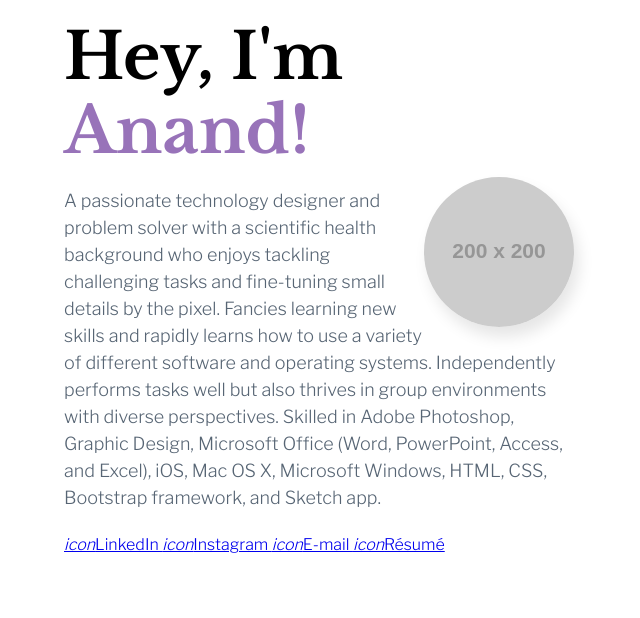
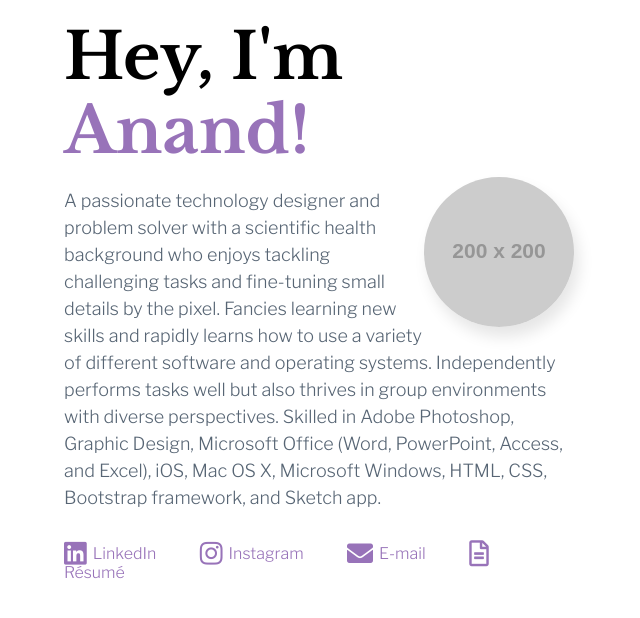
Before and after one commit to anand-k-prasad/anand-k-prasad.github.io, a plain HTML site: page index.html in a window 1280 px wide. Shown: the whole page, without its empty margins (321-961 px from the left). Drawn offline with nearby package versions, Linux system fonts and the light colour scheme; placeholder pictures from the web are drawn by us.

Commit message:
I added icons

```diff
--- a/css/main.css
+++ b/css/main.css
@@ -45,3 +45,16 @@ h1 {
   box-shadow: 5px 10px 15px rgba(0,0,0,.1);
   float: right;
 }
+
+.profile-icon {
+  margin-right: 6px;
+  font-size: 26px;
+  position: relative;
+  top: 4px;
+}
+
+.profile-link {
+  margin-right: 40px;
+  text-decoration: none;
+  color: #9873B9;
+}
--- a/index.html
+++ b/index.html
@@ -14,6 +14,7 @@
   <link rel="stylesheet" href="https://cdnjs.cloudflare.com/ajax/libs/normalize/8.0.1/normalize.min.css">
   <link href="https://fonts.googleapis.com/css?family=Libre+Baskerville:400,700|Libre+Franklin:300" rel="stylesheet">
   <link rel="stylesheet" href="css/main.css">
+  <link rel="stylesheet" href="https://use.fontawesome.com/releases/v5.6.3/css/all.css" integrity="sha384-UHRtZLI+pbxtHCWp1t77Bi1L4ZtiqrqD80Kn4Z8NTSRyMA2Fd33n5dQ8lWUE00s/" crossorigin="anonymous">
 </head>
 
 <body>
@@ -21,17 +22,17 @@
 <h1>Hey, I'm<br/><span class="purple">Anand!</span></h1>
 <img src="http://via.placeholder.com/200" alt="Anand Prasad" class="profile-image">
 <p>A passionate technology designer and problem solver with a scientific health background who enjoys tackling challenging tasks and fine-tuning small details by the pixel. Fancies learning new skills and rapidly learns how to use a variety of different software and operating systems. Independently performs tasks well but also thrives in group environments with diverse perspectives. Skilled in Adobe Photoshop, Graphic Design, Microsoft Office (Word, PowerPoint, Access, and Excel), iOS, Mac OS X, Microsoft Windows, HTML, CSS, Bootstrap framework, and Sketch app.</p>
-<a href="#">
-  <i>icon</i>LinkedIn
+<a class="profile-link" href="#">
+  <i class="fab fa-linkedin profile-icon"></i>LinkedIn
 </a>
-<a href="#">
-  <i>icon</i>Instagram
+<a class="profile-link" href="#">
+  <i class="fab fa-instagram profile-icon"></i>Instagram
 </a>
-<a href="#">
-  <i>icon</i>E-mail
+<a class="profile-link" href="#">
+  <i class="fas fa-envelope profile-icon"></i>E-mail
 </a>
-<a href="#">
-  <i>icon</i>Résumé
+<a class="profile-link" href="#">
+  <i class="far fa-file-alt profile-icon"></i>Résumé
 </a>
 </section>
 </body>
```
